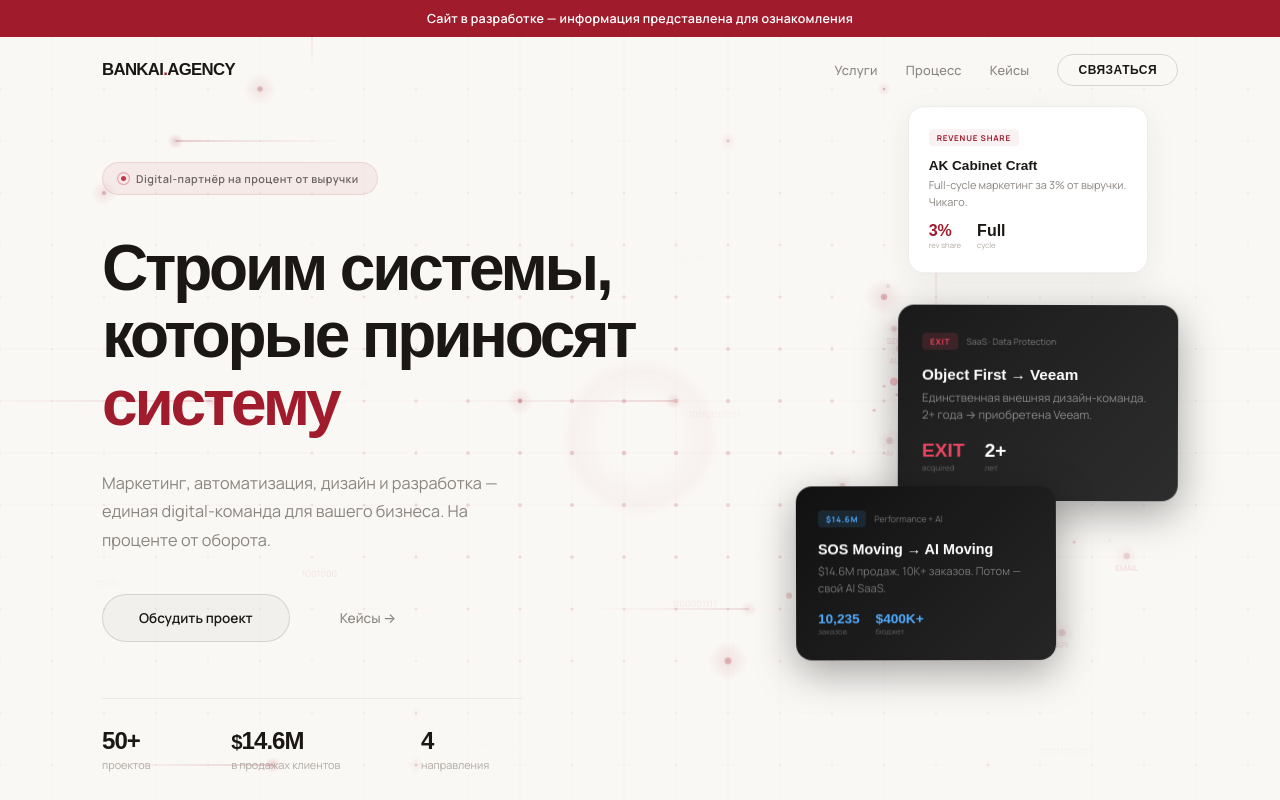
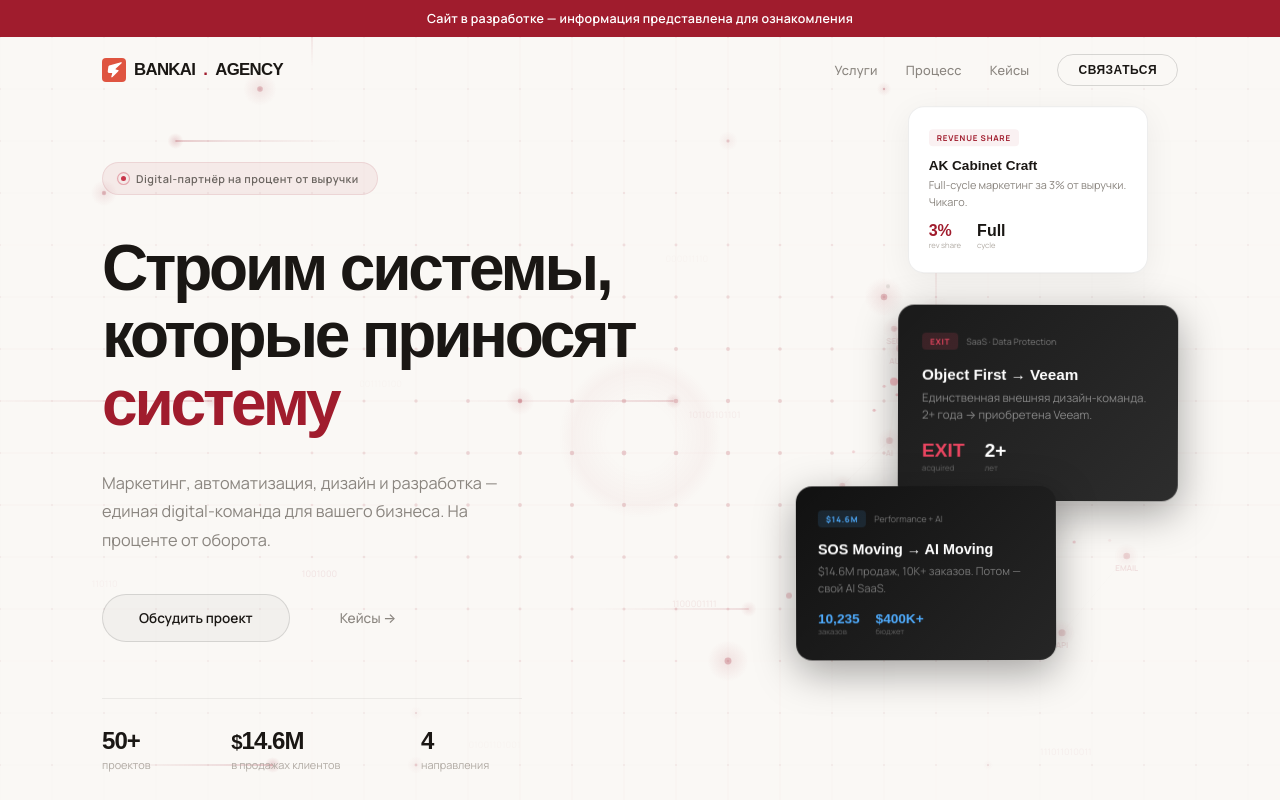
Before and after one commit to agencybankai-hash/bankai.agency, a Next.js app: page / in a window 1280 px wide. Shown: the top 800 px of the page. Built offline with nearby package versions, Linux system fonts and the light colour scheme; a web font is replaced by a local one.

Commit message:
nav/footer: add favicon icon next to BANKAI.AGENCY logo text

```diff
--- a/app/page.js
+++ b/app/page.js
@@ -627,7 +627,11 @@
         transition: "all .5s cubic-bezier(.16,1,.3,1)",
       }}>
         <div style={{ ...cx, width: "100%", display: "flex", justifyContent: "space-between", alignItems: "center" }}>
-          <div style={{ fontFamily: V.heading, fontWeight: 900, fontSize: "1.05rem", color: V.bright, letterSpacing: "-0.04em", flexShrink: 0 }}>
+          <div style={{ fontFamily: V.heading, fontWeight: 900, fontSize: "1.05rem", color: V.bright, letterSpacing: "-0.04em", flexShrink: 0, display: "flex", alignItems: "center", gap: 8 }}>
+            <svg width="24" height="24" viewBox="0 0 256 256" fill="none" xmlns="http://www.w3.org/2000/svg" style={{ flexShrink: 0 }}>
+              <rect width="256" height="256" rx="42.6667" fill="#DF5440"/>
+              <path d="M87.0069 78.4321L172.234 53.5611L172.234 53.5611C196.129 46.5881 208.077 43.1017 210.843 48.0941C213.609 53.0866 204.317 61.367 185.734 77.9279L153.845 106.347C146.512 112.882 142.846 116.15 143.738 119.537C144.63 122.925 149.443 123.966 159.07 126.049C170.467 128.514 176.165 129.747 177.353 133.831C178.542 137.916 174.405 142.001 166.132 150.173L128.971 186.878C114.297 201.372 106.96 208.619 102.485 206.586C101.963 206.348 101.47 206.048 101.02 205.693C97.1598 202.65 100.234 192.806 106.382 173.118C108.3 166.976 109.259 163.905 107.908 161.695C107.739 161.418 107.546 161.156 107.333 160.912C105.626 158.963 102.409 158.963 95.9739 158.963H91.6315C76.3852 158.963 68.7621 158.963 64.4942 154.069C60.2262 149.174 61.2642 141.622 63.34 126.518L66.7154 101.958C67.9389 93.0553 68.5507 88.604 71.309 85.4061C74.0673 82.2081 78.3805 80.9494 87.0069 78.4321Z" fill="white"/>
+            </svg>
             BANKAI<span style={{ color: V.accent }}>.</span>AGENCY
           </div>
           <div className="nav-links" style={{ display: "flex", alignItems: "center", gap: 28, fontFamily: V.body }}>
@@ -1455,7 +1459,11 @@
     <Reveal type="fade" duration={1}>
       <footer style={{ padding: "32px 0", borderTop: `1px solid ${V.divider}`, position: "relative", zIndex: 1 }}>
         <div style={{ ...cx, display: "flex", justifyContent: "space-between", alignItems: "center" }}>
-          <div className="footer-logo" style={{ fontFamily: V.heading, fontWeight: 900, fontSize: "0.8rem", color: V.muted, cursor: "default" }}>
+          <div className="footer-logo" style={{ fontFamily: V.heading, fontWeight: 900, fontSize: "0.8rem", color: V.muted, cursor: "default", display: "flex", alignItems: "center", gap: 6 }}>
+            <svg width="18" height="18" viewBox="0 0 256 256" fill="none" xmlns="http://www.w3.org/2000/svg" style={{ flexShrink: 0, opacity: 0.5 }}>
+              <rect width="256" height="256" rx="42.6667" fill="#DF5440"/>
+              <path d="M87.0069 78.4321L172.234 53.5611L172.234 53.5611C196.129 46.5881 208.077 43.1017 210.843 48.0941C213.609 53.0866 204.317 61.367 185.734 77.9279L153.845 106.347C146.512 112.882 142.846 116.15 143.738 119.537C144.63 122.925 149.443 123.966 159.07 126.049C170.467 128.514 176.165 129.747 177.353 133.831C178.542 137.916 174.405 142.001 166.132 150.173L128.971 186.878C114.297 201.372 106.96 208.619 102.485 206.586C101.963 206.348 101.47 206.048 101.02 205.693C97.1598 202.65 100.234 192.806 106.382 173.118C108.3 166.976 109.259 163.905 107.908 161.695C107.739 161.418 107.546 161.156 107.333 160.912C105.626 158.963 102.409 158.963 95.9739 158.963H91.6315C76.3852 158.963 68.7621 158.963 64.4942 154.069C60.2262 149.174 61.2642 141.622 63.34 126.518L66.7154 101.958C67.9389 93.0553 68.5507 88.604 71.309 85.4061C74.0673 82.2081 78.3805 80.9494 87.0069 78.4321Z" fill="white"/>
+            </svg>
             BANKAI<span className="footer-dot" style={{ color: V.accent, opacity: 0.5 }}>.</span>AGENCY
           </div>
           <div style={{ fontSize: "0.68rem", color: V.muted }}>© 2026</div>
```
